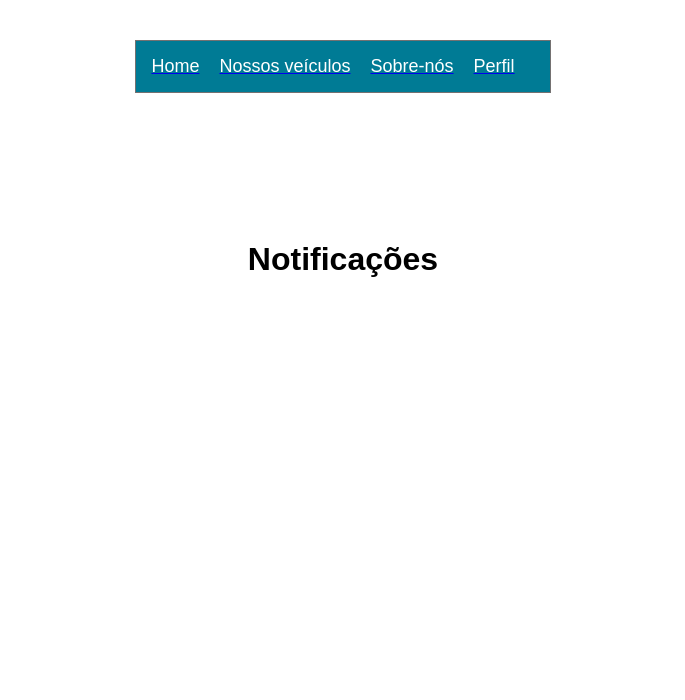
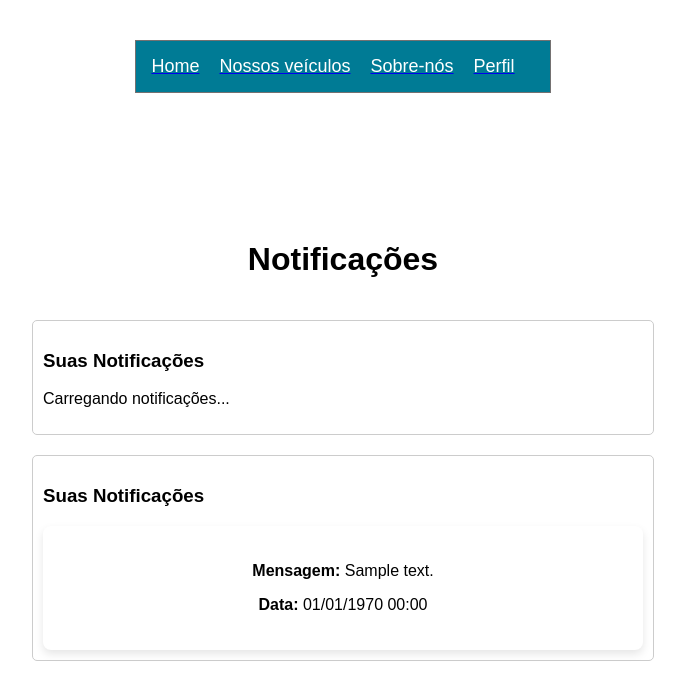
Before and after one commit to joaovitro99/Aluguel-de-carros, a PHP site: the page made by app/views/NotificacaoUsuario.php in a window 1280 px wide. Shown: the top 700 px of the page, without its empty margins (297-982 px from the left). Run offline with PHP 8.4, Linux system fonts and the light colour scheme; the visitor is signed in with stand-in values (Sample User, id 1); the template is opened without the code that fills it: most values are stand-ins (such as "Sample title", 1, 10 or a date in 2020).

Commit message:
implantaçao das notificacao np BD

```diff
--- a/app/views/NotificacaoUsuario.php
+++ b/app/views/NotificacaoUsuario.php
@@ -1,4 +1,3 @@
-<!-- views/notifications.html -->
 <!DOCTYPE html>
 <html lang="en">
 <head>
@@ -14,22 +13,19 @@
             margin: 20px;
         }
         .header {
-
-    color: white; /* Cor do texto do cabeçalho */
-    padding: 20px; /* Espaçamento interno */
-    text-align: center; /* Centralizar texto */
+            color: white;
+            padding: 20px;
+            text-align: center;
             height: 20vh;
-
         }
 
         .container {
-    padding: 20px; /* Espaçamento interno da página */
+            padding: 20px;
             display: flex;
-    flex-direction: column; /* Alinhar os elementos em colunas */
-    align-items: center; /* Centralizar elementos horizontalmente */
+            flex-direction: column;
+            align-items: center;
             height: 80vh;
             border-radius: 20%;
-
         }
 
         .retangulo-azul {
@@ -47,6 +43,7 @@
             margin-right: 20px;
             cursor: pointer;
         }
+
         #notifications {
             margin-top: 20px;
             width: 100%;
@@ -55,21 +52,34 @@
             padding: 10px;
             border-radius: 5px;
         }
+
         .notification-item {
             border-bottom: 1px solid #ddd;
-            padding: 10px 0;
-            background-color: #fff;
             padding: 20px;
             border-radius: 8px;
             box-shadow: 0 4px 8px rgba(0, 0, 0, 0.1);
             text-align: center;
+            background-color: #fff;
         }
+
         .notification-item:last-child {
             border-bottom: none;
         }
     </style>
 </head>
 <body>
+    <?php
+        session_start();
+
+        // Verifica se o usuário está logado
+        if (!isset($_SESSION['id_cliente'])) {
+            echo "<script>alert('Você precisa estar logado para acessar as notificações.'); window.location.href = 'login.php';</script>";
+            exit();
+        }
+
+        // Acessa os dados do usuário logado
+        $id_cliente = $_SESSION['id_cliente'];
+    ?>
 
     <div class="header">
         <div class="retangulo-azul">
@@ -80,59 +90,29 @@
         </div>
     </div>
 
-    <h1>Notificações
-    <?php
-            session_start();
+    <h1>Notificações</h1>
 
-            // Verifica se o usuário está logado
-            if (!isset($_SESSION['user'])) {
-                echo "<script>
-                alert('erro nas notificacoes');
-              </script>";
-                exit();
-            }
+    <input type="hidden" id="clientId" value="<?= htmlspecialchars((string)$id_cliente, ENT_QUOTES, 'UTF-8'); ?>">
 
-            // Acessa os dados do usuário logado
-            $user = $_SESSION['user'];
-            ?>
-    </h1>
 
-    <input type="hidden" id="clientId" value="<?= htmlspecialchars($user['id']); ?>">
+    <div id="notifications">
+        <h3>Suas Notificações</h3>
+        <p>Carregando notificações...</p>
+    </div>
 
-    <script>
-        async function fetchNotifications() {
-            const clientId = document.getElementById('clientId').value;
-            if (!clientId) {
-                alert("erro no ID do cliente");
-                return;
-            }
-
-            try {
-                const response = await fetch(`../index.php?client_id=${clientId}`);
-                const data = await response.json();
-
-                const notificationsContainer = document.getElementById('notifications');
-                notificationsContainer.innerHTML = '<h3>Suas Notificações</h3>';
-
-                if (data.length > 0) {
-                    data.forEach(notification => {
-                        const item = document.createElement('div');
-                        item.classList.add('notification-item');
-                        item.innerHTML = `
-                            <p><strong>Mensagem:</strong> ${notification.message}</p>
-                            <p><strong>Data:</strong> ${new Date(notification.sent_at).toLocaleString()}</p>
-                        `;
-                        notificationsContainer.appendChild(item);
-                    });
-                } else {
-                    notificationsContainer.innerHTML = '<p>Sem notificações encontradas para voce.</p>';
-                }
-            } catch (error) {
-                console.error("Erro ao buscar notificações:", error);
-                alert("Erro ao buscar notificações.");
-            }
-        }
-    </script>
+    <div id="notifications">
+    <h3>Suas Notificações</h3>
+    <?php if (!empty($notificacoes_cliente)): ?>
+        <?php foreach ($notificacoes_cliente as $notificacao): ?>
+            <div class="notification-item">
+                <p><strong>Mensagem:</strong> <?= htmlspecialchars($notificacao['message'], ENT_QUOTES, 'UTF-8') ?></p>
+                <p><strong>Data:</strong> <?= htmlspecialchars(date("d/m/Y H:i", strtotime($notificacao['data_envio'])), ENT_QUOTES, 'UTF-8') ?></p>
+            </div>
+        <?php endforeach; ?>
+    <?php else: ?>
+        <p>Sem notificações encontradas para você.</p>
+    <?php endif; ?>
+    </div>
 
 </body>
 </html>
```
Also changed, not shown: app/controllers/NotificacaoController.php (+18 -12 lines), app/repositories/NotificacaoRepository.php (+6 -6 lines). Lines whose indentation alone changed are shown as unchanged.
